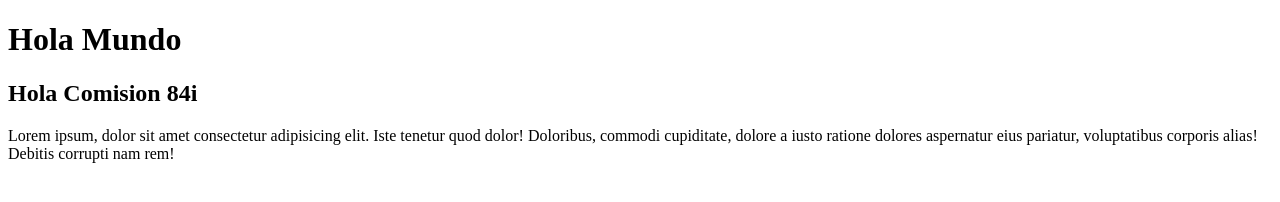
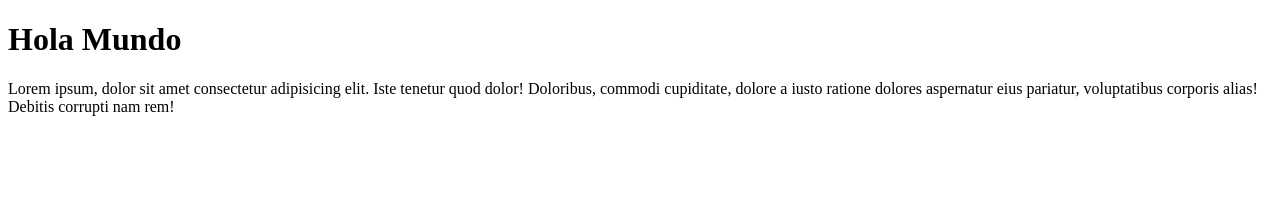
Before and after one commit to andresperlo/primera_clase_git_comision84i, a plain HTML site: page index.html in a window 1280 px wide. Drawn offline with Linux system fonts and the light colour scheme.

Commit message:
se borro etiqueta h2

```diff
--- a/index.html
+++ b/index.html
@@ -7,7 +7,6 @@
   </head>
   <body>
     <h1>Hola Mundo</h1>
-    <h2>Hola Comision 84i</h2>
     <p>
       Lorem ipsum, dolor sit amet consectetur adipisicing elit. Iste tenetur
       quod dolor! Doloribus, commodi cupiditate, dolore a iusto ratione dolores
```
